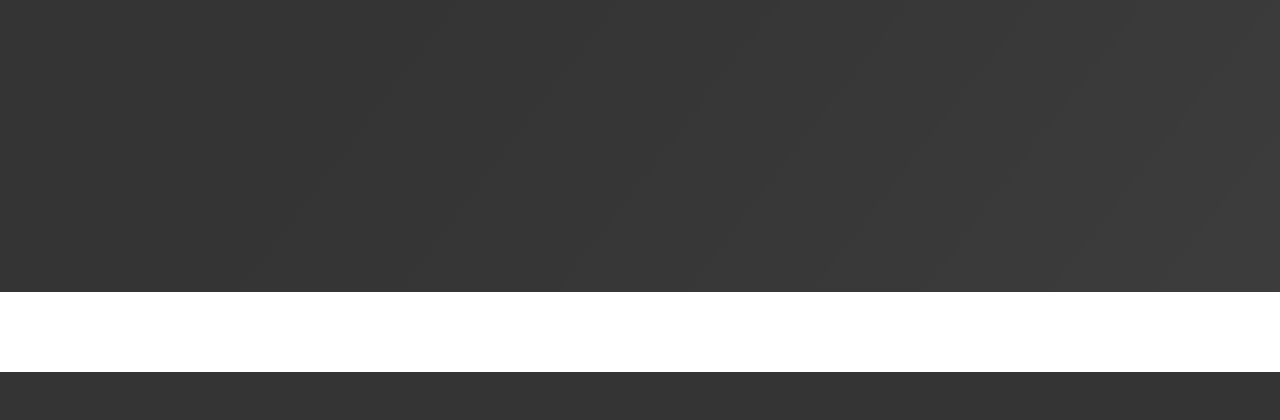
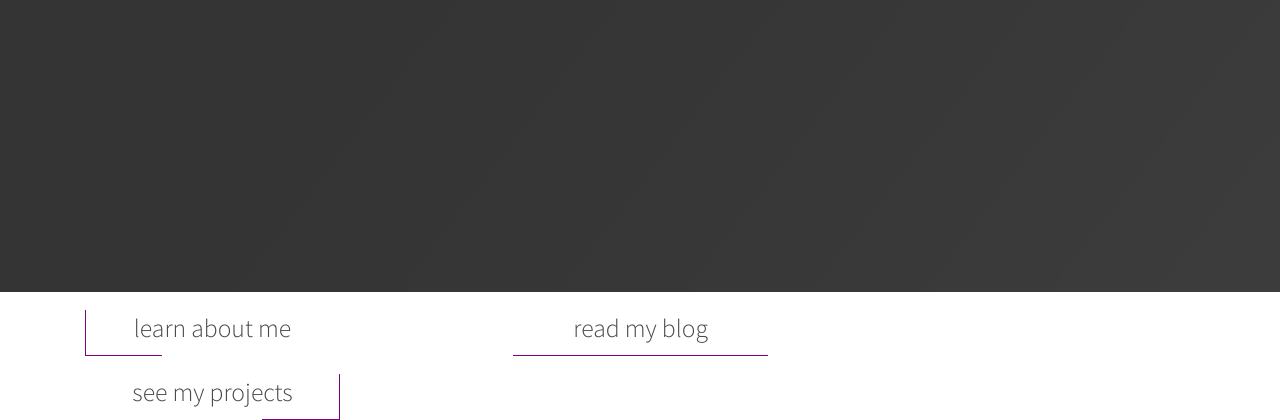
Before and after one commit to devallama/portfolio, a PHP site: page / in a window 1280 px wide. Shown: the part 428-848 px from the top of the page. Before the commit the page ends 800 px from the top, so only its background shows below. Run offline with PHP 8.4, Linux system fonts and the light colour scheme; style sheets or scripts are compiled from the project's sources; some libraries are stand-ins or nearby versions.

Commit message:
Added home navigation buttons

```diff
--- a/src/index.html
+++ b/src/index.html
@@ -24,6 +24,19 @@
                         <h2>Welcome to my <span class="color_secondary">portfolio</span></h2>
                     </div>
                 </section>
+                <section id="home_nav">
+                    <ul>
+                        <li>
+                            <a href="aboutme.html">learn about me <div class="border"></div></a>
+                        </li>
+                        <li>
+                            <a href="blog.php">read my blog <div class="border"></div></a>
+                        </li>
+                        <li>
+                            <a href="projects.html">see my projects <div class="border"></div></a>
+                        </li>
+                    </ul>
+                </section>
             </main>
         </div>
         <script src="script.js"></script>
--- a/src/resources/sass/style.scss
+++ b/src/resources/sass/style.scss
@@ -6,12 +6,6 @@ body {
     margin: 0;
     min-height: 100vh;
     font-family: 'Source Sans Pro', sans-serif;
-}
-
-section {
-    width: 100vw;
-    height: 90vh;
-    background-image: url(../imgs/bg.png);
 }
 
 h2 {
@@ -29,6 +23,9 @@ h2 {
 
 #section_top {
     position: relative;
+    width: 100vw;
+    height: 90vh;
+    background-image: url(../imgs/bg.png);
 
     canvas{
         position: absolute;
@@ -47,3 +44,66 @@ h2 {
         }
     }
 }
+
+#home_nav {
+    ul {
+        list-style: none;
+        padding: 0;
+        margin: 0;
+        width: 100vw;
+        overflow: auto;
+    }
+
+    li {
+        display: inline-block;
+        width: 33.2%;
+
+        &:nth-child(1) .border {
+            left: 0;
+            border-left: 1px solid purple;
+            border-bottom: 1px solid purple;
+        }
+
+        &:nth-child(2) .border {
+            width: 100%;
+            text-align: center;
+            bottom: 0;
+            border-bottom: 1px solid purple;
+        }
+
+        &:nth-child(3) .border {
+            right: 0;
+            border-right: 1px solid purple;
+            border-bottom: 1px solid purple;
+        }
+    }
+
+    a {
+        display: block;
+        width: 60%;
+        margin: 0 auto;
+        position: relative;
+        text-decoration: none;
+        font-weight: 300;
+        font-size: 1.6em;
+        text-align: center;
+        height: 8vh;
+        line-height: 9vh;
+        color: #4a4a4a;
+    }
+
+    a:hover {
+        background-color: #f2f2f2;
+
+        .border {
+            border-width: 2px;
+        }
+    }
+
+    .border {
+        position: absolute;
+        width: 30%;
+        height: 70%;
+        bottom: 0;
+    }
+}
```
